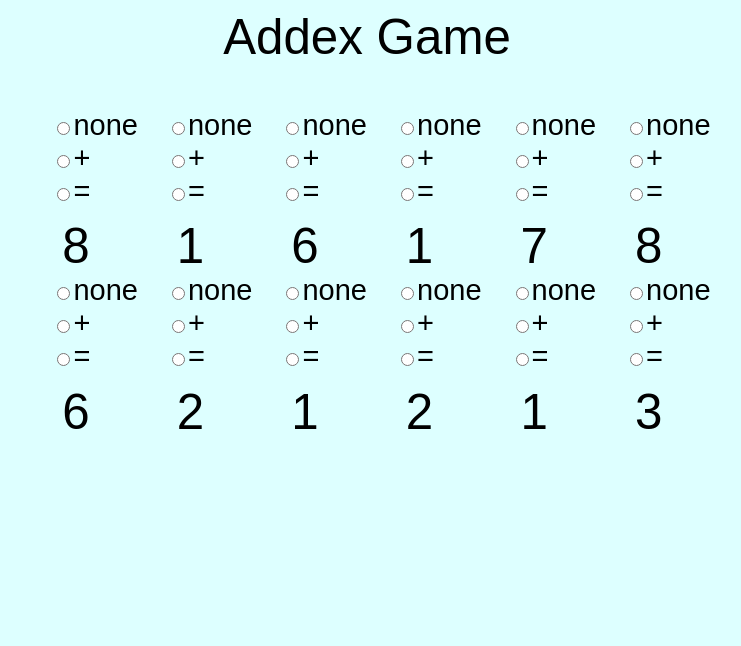
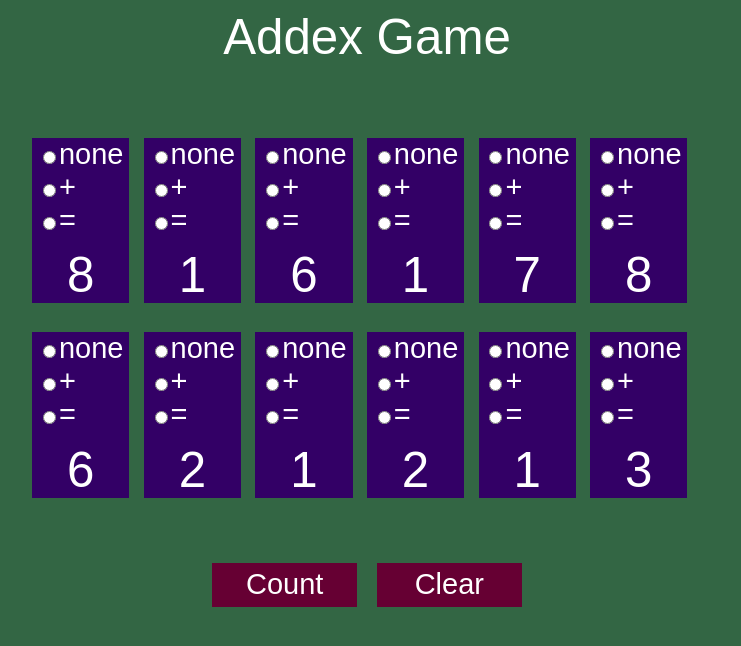
Before and after one commit to KatherineB/testProject140723, a PHP site: page /Addex.html in a window 1280 px wide. Shown: the top 646 px of the page, without its empty margins (273-1014 px from the left). Run offline with PHP 8.4, Linux system fonts and the light colour scheme.

Commit message:
improved appearance of display of number columns and added two buttons

```diff
--- a/ES6_practice/Addex.css
+++ b/ES6_practice/Addex.css
@@ -3,18 +3,19 @@
 @media (min-width: 280px) {body {font-size: 12px;} }
 @media (min-width: 320px) {body {font-size: 14px;} }
 @media (min-width: 423px) {body {font-size: 15px;} }
-@media (min-width: 526px) {body {font-size: 18px;} }
+@media (min-width: 526px) {body {font-size: 17px;} }
 @media (min-width: 768px) {body {font-size: 22px;} }
 @media (min-width: 992px) {body {font-size: 25px;} }
 @media (min-width: 1200px) {body {font-size: 29px;} }
 
 html{
-  background-color: #ddffff;
+  background-color: #336644;
   font-family:  arial, "sans-serif";
   text-align: center;
 }
 .main-title{
 	font-size: 1.7em;
+	color: #ffffff;
 }
 .number-box{
 	margin-top: 1.5em;
@@ -22,16 +23,44 @@ html{
 }
 .number-column{
 	float: left;
-	margin-left: 1em;
+	margin-left: 0,5em;
+	margin-right: 0.5em;
+	background-color: #330066;
+	margin-top: 1em;
 }
 .oper-box{
 	text-align: left;
+	color: #ffffff;
+	background-color: #330066;
+	margin-left: 0.2em;
+	margin-right: 0.2em;
+	/*width: 3em;*/
 }
 .num-display{
-	text-align : left;
+	text-align : center;
 	font-size: 1.7em;
 	margin-top: 0.2em;
+	/*margin-left: 0.2em;*/
+	background-color: #330066;
+	color: #ffffff;
+	/*width: 3em;*/
+}
+.button-box{
+
+}
+.btn-holder{
+	margin-top: 2em;
 	margin-left: 0.2em;
+	margin-right: 0.2em;
+	display: inline-block;
+}
+.btn{
+	background-color: #660033;
+	color: #ffffff;
+	width: 5em;
+	height: 1.5em;
+	font-size: 1.0em;
+	border: none;
 }
 
 @media (min-width: 526px) {
--- a/ES6_practice/Addex.html
+++ b/ES6_practice/Addex.html
@@ -169,6 +169,15 @@
 			      </div>
 		  </div>
     </div>
+	<div class="button-box">
+	     <div class="btn-holder">
+		    <input class="btn" type="button" value="Count" onClick+"count()">
+		</div>
+		<div class="btn-holder">
+		    <input class="btn" type="button" value="Clear" onClick+"clear()">
+		</div>
+	    <div style="clear:both"></div>
+	</div>
 </div>
 <script type="text/javascript">
 let numbersRand = [];
```
